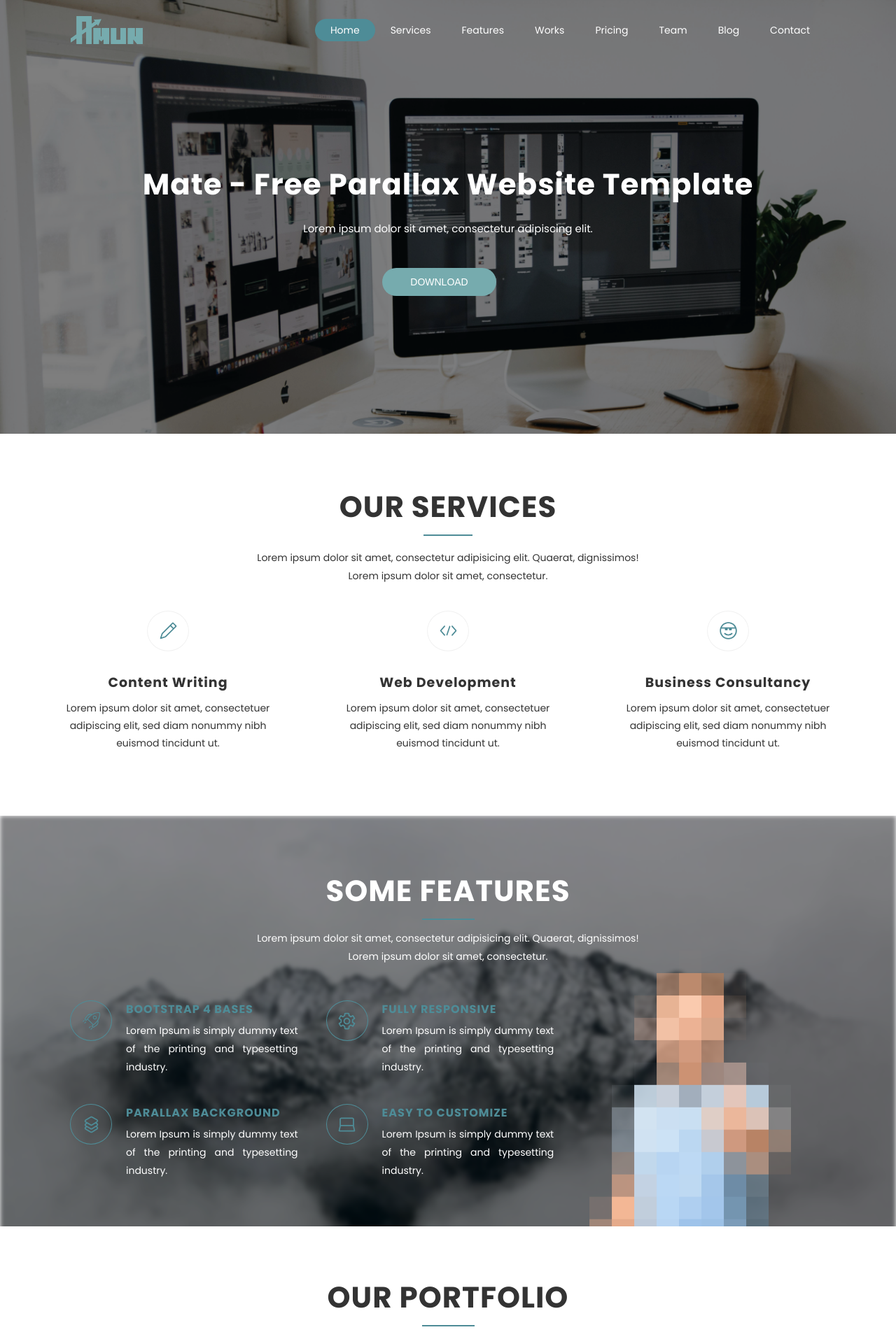
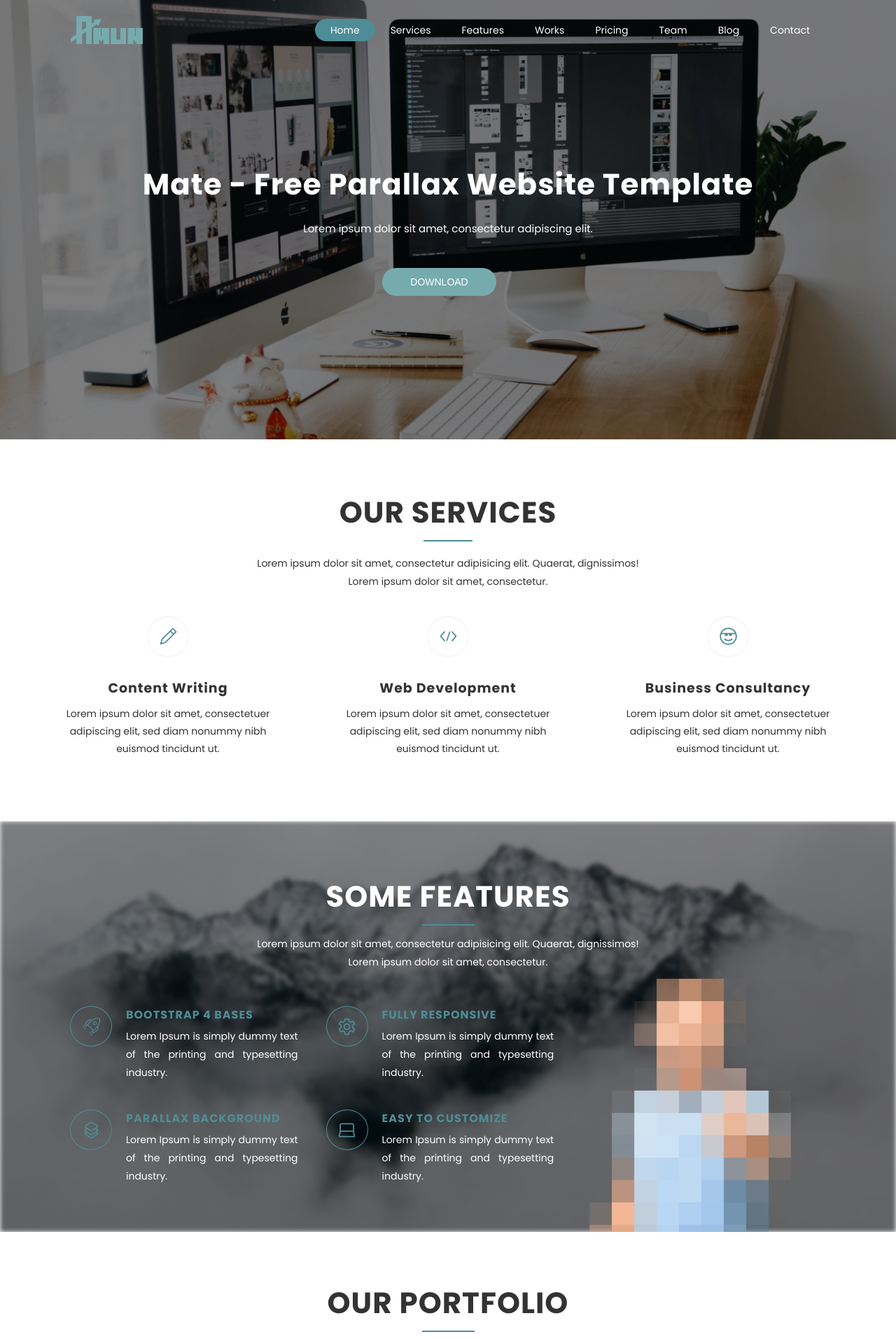
Before and after one commit to Aegox/amun-services-web, a React (Vite) app: page / in a window 1280 px wide. Shown: the top 1914 px of the page at 70% size. Built offline with nearby package versions, Linux system fonts and the light colour scheme.

Commit message:
add animation in Services and add background images parallax effect

```diff
--- a/src/components/Counts.jsx
+++ b/src/components/Counts.jsx
@@ -1,5 +1,4 @@
 import styles from '../styles/Counts.module.css'
-import counterBackground from '../assets/counter.jpg'
 import Clock from '../icons/Clock.jsx'
 import Briefcase from '../icons/Briefcase.jsx'
 import Heart from '../icons/Heart.jsx'
--- a/src/components/Features.jsx
+++ b/src/components/Features.jsx
@@ -10,7 +10,7 @@ import Laptop from  '../icons/Laptop.jsx'
 function Features () {
   return (
     <main id="Features" className={styles.main}>
-      <img src={background} alt="" />
+      <div className={styles.background}></div>
       <div className={styles.container}>
       <header>
         <h2>SOME FEATURES</h2>
--- a/src/components/Home.jsx
+++ b/src/components/Home.jsx
@@ -1,10 +1,10 @@
-import homeBackground from '../assets/home-background.jpg'
 import styles from '../styles/Home.module.css'
 
 function Home () {
   return (
-    <main id="Home" className={styles.container}>
-      <article>
+    <main id="Home" className={styles.main}>
+      <div className={styles.container}></div>
+      <article className={styles.home}>
         <span>
           Mate - Free Parallax Website Template
         </span>
@@ -15,7 +15,6 @@ function Home () {
           DOWNLOAD
         </button>
       </article>
-      <img src={homeBackground} alt=''/>
     </main>
   )
 }
--- a/src/components/Services.jsx
+++ b/src/components/Services.jsx
@@ -1,48 +1,70 @@
 import styles from '../styles/Services.module.css';
-import { useState } from 'react';
-import Pencil from '../icons/Pencil.jsx'
-import Code from '../icons/Code.jsx'
-import Cool from '../icons/Cool.jsx'
+import { useEffect, useRef } from 'react';
+import Pencil from '../icons/Pencil.jsx';
+import Code from '../icons/Code.jsx';
+import Cool from '../icons/Cool.jsx';
 
-function Services () {
+function Services() {
+  const elementRefs = useRef([]);
+
+  useEffect(() => {
+    const applyAnimation = () => {
+      let time = 1000;
+      elementRefs.current.forEach((item) => {
+        setTimeout(() => {
+            item.classList.add(styles["animation"]);
+        }, time);
+        time += 500;
+      });
+    };
+
+    applyAnimation();
+  }, []);
+
   return (
     <main id="Services" className={styles.main}>
       <article className={styles.brand}>
-        <h1>
-          OUR SERVICES
-        </h1>
-        <div className={styles.line}>
-        </div>
+        <h1>OUR SERVICES</h1>
+        <div className={styles.line}></div>
         <h3>
           Lorem ipsum dolor sit amet, consectetur adipisicing elit. Quaerat, dignissimos!
-Lorem ipsum dolor sit amet, consectetur.
+          Lorem ipsum dolor sit amet, consectetur.
         </h3>
       </article>
       <section>
-        <div className={styles.containerSvg}>
+        <div
+          ref={(el) => elementRefs.current[0] = el}
+          className={styles.containerSvg}
+        >
           <div className={styles.iconDiv}>
-            <Pencil color="#000000" width="30px" height="30px"/>
+            <Pencil color="#000000" width="30px" height="30px" />
           </div>
           <h3>Content Writing</h3>
           <h4>Lorem ipsum dolor sit amet, consectetuer adipiscing elit, sed diam nonummy nibh euismod tincidunt ut.</h4>
         </div>
-        <div className={styles.containerSvg}>
+        <div
+          ref={(el) => elementRefs.current[1] = el}
+          className={styles.containerSvg}
+        >
           <div className={styles.iconDiv}>
-            <Code color="#000000" width="30px" height="30px"/>
+            <Code color="#000000" width="30px" height="30px" />
           </div>
           <h3>Web Development</h3>
           <h4>Lorem ipsum dolor sit amet, consectetuer adipiscing elit, sed diam nonummy nibh euismod tincidunt ut.</h4>
         </div>
-        <div className={styles.containerSvg}>
+        <div
+          ref={(el) => elementRefs.current[2] = el}
+          className={styles.containerSvg}
+        >
           <div className={styles.iconDiv}>
-            <Cool color="#000000" width="30px" height="30px"/>
+            <Cool color="#000000" width="30px" height="30px" />
           </div>
           <h3>Business Consultancy</h3>
           <h4>Lorem ipsum dolor sit amet, consectetuer adipiscing elit, sed diam nonummy nibh euismod tincidunt ut.</h4>
         </div>
       </section>
     </main>
-  )
+  );
 }
 
 export default Services;
--- a/src/styles/Counts.module.css
+++ b/src/styles/Counts.module.css
@@ -7,7 +7,11 @@
   overflow: hidden;
   background-image: url("../assets/counter.jpg");
   background-position: 5% 50%;
-  padding: 0px 140px
+  padding: 0px 140px;
+  background-attachment: fixed; /* Hace que la imagen de fondo se quede fija */
+  background-position: center; /* Posiciona la imagen en el centro */
+  background-repeat: no-repeat; /* Evita que la imagen se repita */
+  background-size: cover;
 }
 
 .main article {
--- a/src/styles/Features.module.css
+++ b/src/styles/Features.module.css
@@ -4,10 +4,17 @@
   position: relative;
 }
 
-.main img:first-child {
+.background {
+  background-image: url('../assets/features-background.jpg');
   width: 100%;
+  height: 100%;
   filter: blur(3px) brightness(60%);
-  z-index: 100;
+  background-position: 5% 50%;
+  padding: 0px 140px;
+  background-attachment: fixed;
+  background-position: center;
+  background-repeat: no-repeat;
+  background-size: cover;
 }
 
 
@@ -17,7 +24,6 @@
   width: 100%;
   height: 100%;
   position: absolute;
-  z-index: 101;
   top: 0;
   margin: 76px 0px 80px 0px;
   gap: 50px
--- a/src/styles/Home.module.css
+++ b/src/styles/Home.module.css
@@ -1,23 +1,28 @@
+.main {
+  display: flex;
+  justify-content: center;
+  align-items: center;
+  flex-direction: column;
+  width: 100%;
+  height: 78.5vh;
+  overflow: hidden;
+  color: white;
+}
+
 .container {
   width: 100%;
-  height: 77.5vh;
-  overflow: hidden;
-  color: white
-}
-
-.container img {
-  width: 100%;
-  overflow: hidden;
-  filter: brightness(50%);
-  z-index: 100;
-  background-attachment: scroll;
-  background-size: cover;
+  height: 100%;
+  background-image: url("../assets/home-background.jpg");
+  background-position: 5% 50%;
+  padding: 0px 140px;
+  background-attachment: fixed;
   background-position: center;
   background-repeat: no-repeat;
   background-size: cover;
+  filter: brightness(50%);
 }
 
-.container article {
+.home {
   display: flex;
   flex-direction: column;
   position: absolute;
@@ -25,10 +30,11 @@
   top: 29vh;
   width: 100%;
   align-items: center;
-  gap: 20px
+  gap: 20px;
+  filter: unset
 }
 
-.container span:first-child {
+.home span:first-child {
   font-size: 42px;
   font-weight: bold;
   letter-spacing: 1px;
@@ -46,11 +52,11 @@
   }
 }
 
-.container span:nth-child(2) {
+.home span:nth-child(2) {
   font-size: 15px;
 }
 
-.container button {
+.home button {
   padding: 12px 40px;
   border-radius: 20px;
   background-color: #76abae;
@@ -73,7 +79,7 @@
   }
 }
 
-.container button:hover {
+.home button:hover {
   background-color: #4e8c97;
   transition: 0.4s background-color ease;
   cursor: pointer
--- a/src/styles/Services.module.css
+++ b/src/styles/Services.module.css
@@ -51,7 +51,8 @@
   flex-direction: column;
   justify-content: center;
   align-items: center;
-  gap: 10px
+  gap: 10px;
+  opacity: 0
 
 }
 
@@ -95,3 +96,19 @@
   line-height: 25px;
   max-width: 80%
 }
+
+.animation {
+  animation: slideUp 3s ease;
+  opacity: 1;
+}
+
+@keyframes slideUp {
+  from {
+    opacity: 0;
+    transform: translateY(-30px);
+  }
+  to {
+    opacity: 1;
+    transform: translateY(0);
+  }
+}
```
